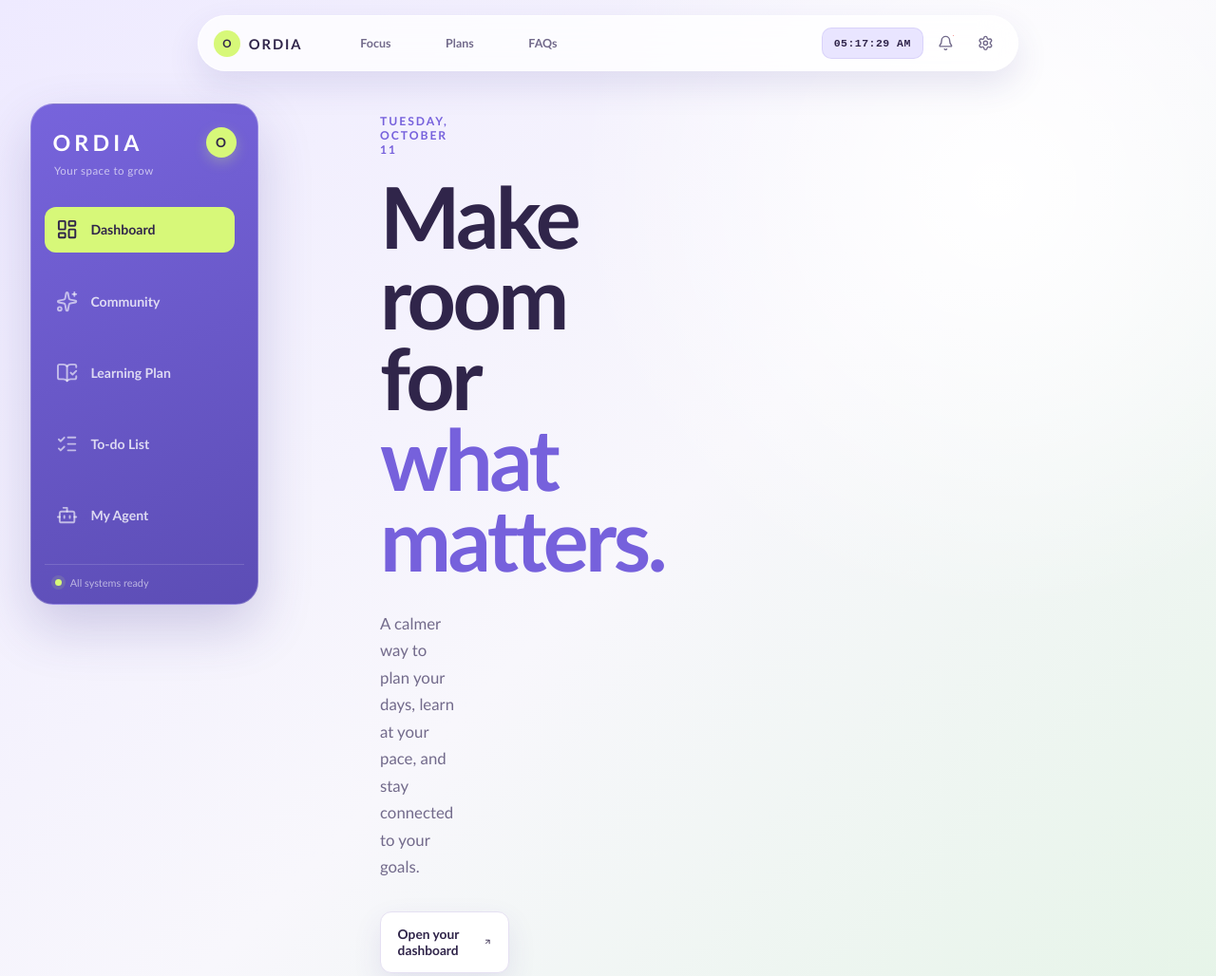
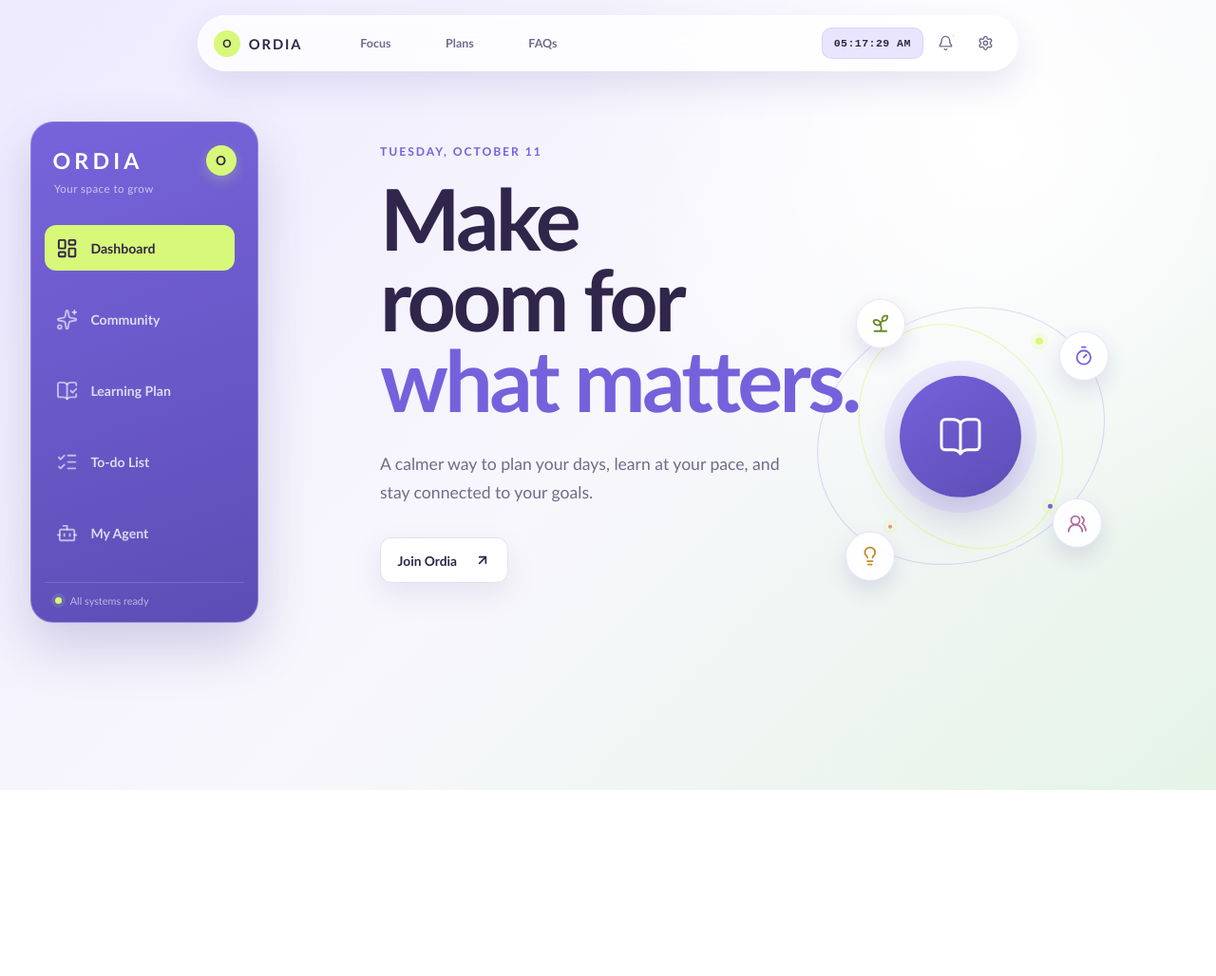
Before and after one commit to prajwalbistaa/syp, a plain HTML site: page frontend/index.html in a window 1280 px wide. Shown: the top 1028 px of the page at 95% size. After the commit the page ends 832 px from the top, so only its background shows below. Drawn offline with nearby package versions, Linux system fonts and the light colour scheme; a script that the page names is missing.

Commit message:
Visual Effect added

```diff
--- a/frontend/assets/css/style.css
+++ b/frontend/assets/css/style.css
@@ -344,7 +344,7 @@ body.faq-open {
   min-height: 33rem;
   width: 15rem;
   padding: 1.5rem 0.85rem 1rem;
-  margin: 6.8rem 0 2rem 2rem;
+  margin: 6rem 0 2rem 2rem;
   border: 1px solid rgba(255, 255, 255, 0.24);
   border-radius: 24px;
   position: fixed;
@@ -456,8 +456,13 @@ body.faq-open {
 
 /* Welcome panel and primary call to action. */
 .welcome-panel {
-  max-width: 35rem;
+  position: relative;
+  display: flex;
+  flex-direction: column;
+  align-items: flex-start;
+  max-width: 75rem;
   padding: 15vh 5rem 5rem 25rem;
+  margin-top: 2rem;
 }
 
 .eyebrow {
@@ -482,10 +487,10 @@ h1 span {
 }
 
 .welcome-copy {
-  max-width: 25rem;
+  max-width: 28rem;
   margin: 2rem 0;
   color: var(--muted);
-  font-size: 1.05rem;
+  font-size: 1.1rem;
   line-height: 1.7;
 }
 
@@ -518,6 +523,126 @@ h1 span {
   width: 1rem;
   height: 1rem;
   stroke-width: 2.5;
+}
+
+.welcome-visual {
+  position: relative;
+  grid-column: 2;
+  grid-row: 1 / span 4;
+  align-self: center;
+  justify-self: end;
+  width: clamp(18rem, 28vw, 27rem);
+  height: clamp(18rem, 28vw, 27rem);
+  margin: 0;
+  transform: none;
+  pointer-events: none;
+}
+
+.visual-orbit {
+  position: absolute;
+  inset: 12%;
+  border: 1px solid rgba(118, 97, 220, 0.2);
+  border-radius: 50%;
+  transform: rotate(-24deg) scaleX(1.18);
+}
+
+.orbit-two {
+  inset: 21%;
+  border-color: rgba(215, 248, 121, 0.55);
+  transform: rotate(58deg) scaleX(1.25);
+}
+
+.visual-core,
+.visual-node {
+  position: absolute;
+  display: grid;
+  place-items: center;
+  border-radius: 50%;
+}
+
+.visual-core {
+  top: 50%;
+  left: 50%;
+  width: 8rem;
+  height: 8rem;
+  color: white;
+  background: linear-gradient(145deg, var(--purple), #5c4db5);
+  box-shadow: 0 20px 40px rgba(69, 54, 145, 0.24), 0 0 0 1rem rgba(220, 213, 255, 0.42);
+  transform: translate(-50%, -50%);
+}
+
+.visual-core svg {
+  width: 3rem;
+  height: 3rem;
+  stroke-width: 1.5;
+}
+
+.visual-node {
+  width: 3.25rem;
+  height: 3.25rem;
+  color: var(--ink);
+  background: rgba(255, 255, 255, 0.88);
+  border: 1px solid rgba(118, 97, 220, 0.16);
+  box-shadow: 0 10px 22px rgba(69, 54, 145, 0.14);
+}
+
+.visual-node svg {
+  width: 1.35rem;
+  height: 1.35rem;
+}
+
+.node-growth {
+  top: 8%;
+  left: 18%;
+  color: #668b28;
+}
+
+.node-focus {
+  top: 18%;
+  right: 5%;
+  color: var(--purple);
+}
+
+.node-community {
+  right: 7%;
+  bottom: 16%;
+  color: #b06b9b;
+}
+
+.node-ideas {
+  bottom: 6%;
+  left: 15%;
+  color: #c28b26;
+}
+
+.visual-spark {
+  position: absolute;
+  width: 0.45rem;
+  height: 0.45rem;
+  background: var(--lime);
+  border-radius: 50%;
+  box-shadow: 0 0 0 0.35rem rgba(215, 248, 121, 0.16);
+}
+
+.spark-one {
+  top: 20%;
+  right: 25%;
+}
+
+.spark-two {
+  right: 22%;
+  bottom: 28%;
+  width: 0.3rem;
+  height: 0.3rem;
+  background: var(--purple);
+}
+
+.spark-three {
+  bottom: 22%;
+  left: 28%;
+  width: 0.25rem;
+  height: 0.25rem;
+  background: #e18c9d;
 }
 
 /* FAQ overlay dialog and accordion list. */
@@ -797,6 +922,16 @@ h1 span {
     padding: 2rem 1.5rem 4rem;
   }
 
+  .welcome-visual {
+    position: relative;
+    top: auto;
+    right: auto;
+    width: min(82vw, 22rem);
+    height: min(82vw, 22rem);
+    margin: 3rem auto 0;
+    transform: none;
+  }
+
   .faq-overlay {
     padding: 5rem 0.75rem 1rem;
   }
@@ -1153,9 +1288,59 @@ h3 {
   animation: pulse 2s infinite;
 }
 
+/* Keep the welcome copy and illustration in separate, non-overlapping columns. */
+@media (min-width: 701px) {
+  .welcome-panel {
+    display: grid;
+    grid-template-columns: minmax(20rem, 1fr) minmax(18rem, 0.85fr);
+    grid-template-rows: auto auto auto auto;
+    column-gap: clamp(2rem, 5vw, 5rem);
+    align-items: center;
+  }
+
+  .welcome-panel > .eyebrow {
+    grid-column: 1;
+    grid-row: 1;
+  }
+
+  .welcome-panel > h1 {
+    grid-column: 1;
+    grid-row: 2;
+  }
+
+  .welcome-panel > .welcome-copy {
+    grid-column: 1;
+    grid-row: 3;
+  }
+
+  .welcome-panel > .welcome-action {
+    grid-column: 1;
+    grid-row: 4;
+  }
+}
+
+@media (max-width: 700px) {
+  .welcome-panel {
+    display: flex;
+    flex-direction: column;
+    align-items: flex-start;
+  }
+
+  .welcome-visual {
+    grid-column: auto;
+    grid-row: auto;
+    align-self: center;
+    justify-self: auto;
+    width: min(82vw, 22rem);
+    height: min(82vw, 22rem);
+    margin: 3rem auto 0;
+  }
+}
+
 /* Ordia plan modal overrides the imported billing template without changing the app shell. */
 body {
   display: block;
+  overflow: hidden;
   padding: 0;
   line-height: normal;
 }
@@ -1163,6 +1348,11 @@ body {
 .topbar {
   text-align: left;
   margin-bottom: 0;
+}
+
+.welcome-panel {
+  min-height: 100vh;
+  overflow: hidden;
 }
 
 .plans-overlay {
@@ -1418,3 +1608,40 @@ body {
     min-height: 0;
   }
 }
+
+/* Restore the original welcome flow and keep the illustration on the far right. */
+@media (min-width: 701px) {
+  .welcome-panel {
+    display: flex;
+    flex-direction: column;
+    align-items: flex-start;
+  }
+
+  .welcome-visual {
+    position: absolute;
+    top: 50%;
+    right: 1rem;
+    width: clamp(18rem, 27vw, 24rem);
+    height: clamp(18rem, 27vw, 24rem);
+    margin: 0;
+    transform: translateY(-42%);
+  }
+}
+
+@media (max-width: 700px) {
+  .welcome-panel {
+    display: flex;
+    flex-direction: column;
+    align-items: flex-start;
+  }
+
+  .welcome-visual {
+    position: relative;
+    top: auto;
+    right: auto;
+    width: min(82vw, 22rem);
+    height: min(82vw, 22rem);
+    margin: 3rem auto 0;
+    transform: none;
+  }
+}
--- a/frontend/assets/js/authentication.js
+++ b/frontend/assets/js/authentication.js
@@ -34,6 +34,7 @@ window.addEventListener("load", async () => {
   const signedOutControls = document.getElementById("signed-out-controls");
   const signedInControls = document.getElementById("signed-in-controls");
   const userButtonContainer = document.getElementById("clerk-user-button");
+  const joinOrdiaButton = document.getElementById("join-ordia");
   let userButtonMounted = false;
 
   const setControlVisibility = (element, visible) => {
@@ -73,6 +74,10 @@ window.addEventListener("load", async () => {
     .addEventListener("click", () =>
       Clerk.openSignUp({ appearance: clerkAppearance }),
     );
+  joinOrdiaButton.addEventListener("click", (event) => {
+    event.preventDefault();
+    Clerk.openSignUp({ appearance: clerkAppearance });
+  });
 
   renderAuthControls();
 
--- a/frontend/assets/js/faq-data.js
+++ b/frontend/assets/js/faq-data.js
@@ -36,8 +36,8 @@ window.ordiaFaqItems = [
       "Click the Focus option in the topbar to access the timer. Select a timer plan for the amount of time you want to focus and start your session. Use this feature to dedicate a specific period to studying or completing a task.",
   },
   {
-    question: "What is the difference between Free and Premium?",
+    question: "What is the difference between Free, Monthly, and Yearly Plan?",
     answer:
-      "Ordia provides Free and Premium subscription options. Open Plans from the topbar to review the available plans, features, and pricing. Compare the details displayed there before deciding which option suits your needs.",
+      "Ordia provides Free, Monthly, and Yearly subscription options. Open Plans from the topbar to review the available plans, features, and pricing. Compare the details displayed there before deciding which option suits your needs.",
   },
 ];
--- a/frontend/assets/js/plans.js
+++ b/frontend/assets/js/plans.js
@@ -10,7 +10,7 @@ const planOptions = [
     name: "Free",
     icon: "sprout",
     price: "Rs.0",
-    period: "forever",
+    period: "",
     description: "A simple starting point for building your learning habit.",
     features: [
       "Dashboard progress",
--- a/frontend/index.html
+++ b/frontend/index.html
@@ -111,15 +111,36 @@
     <!-- Main welcome panel shown on the first screen. -->
     <main class="welcome-panel">
       <p class="eyebrow">Tuesday, October 11</p>
-      <h1>Make room for<br /><span>what matters.</span></h1>
+      <h1>Make<br />room for<br /><span>what matters.</span></h1>
       <p class="welcome-copy">
         A calmer way to plan your days, learn at your pace, and stay connected
         to your goals.
       </p>
-      <a class="welcome-action" href="#"
-        >Open your dashboard
-        <i data-lucide="arrow-up-right" aria-hidden="true"></i
+      <a id="join-ordia" class="welcome-action" href="#"
+        >Join Ordia <i data-lucide="arrow-up-right" aria-hidden="true"></i
       ></a>
+      <aside class="welcome-visual" aria-label="Ordia learning illustration">
+        <div class="visual-orbit orbit-one"></div>
+        <div class="visual-orbit orbit-two"></div>
+        <div class="visual-core">
+          <i data-lucide="book-open" aria-hidden="true"></i>
+        </div>
+        <div class="visual-node node-growth">
+          <i data-lucide="sprout" aria-hidden="true"></i>
+        </div>
+        <div class="visual-node node-focus">
+          <i data-lucide="timer" aria-hidden="true"></i>
+        </div>
+        <div class="visual-node node-community">
+          <i data-lucide="users-round" aria-hidden="true"></i>
+        </div>
+        <div class="visual-node node-ideas">
+          <i data-lucide="lightbulb" aria-hidden="true"></i>
+        </div>
+        <span class="visual-spark spark-one"></span>
+        <span class="visual-spark spark-two"></span>
+        <span class="visual-spark spark-three"></span>
+      </aside>
     </main>
 
     <!-- FAQ dialog. Questions are rendered by faq.js from the content in faq-data.js. -->
```
